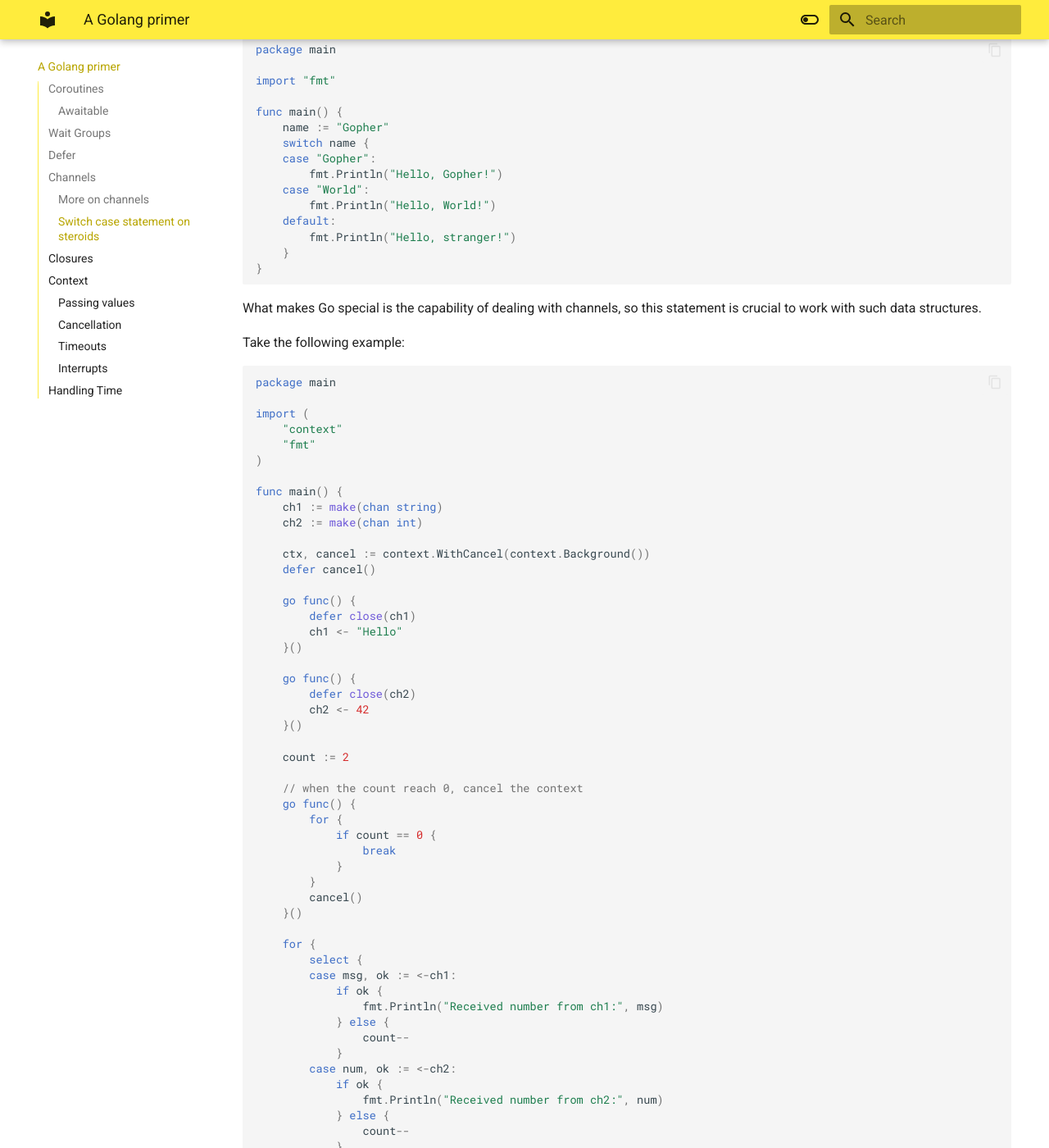
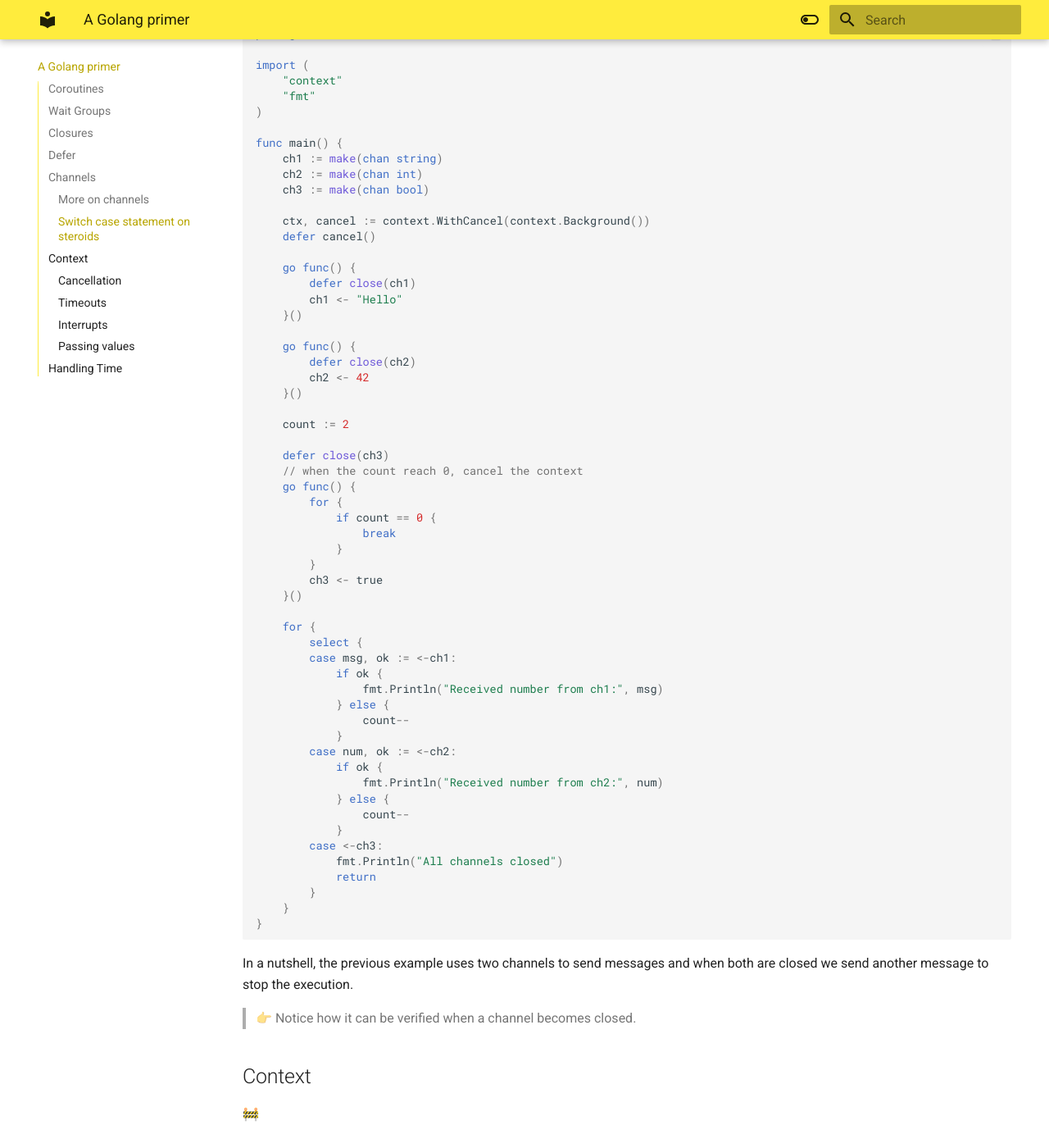
Before and after one commit to a-inacio/edt-go, an MkDocs documentation site: the page built from docs/a-golang-primer.md, in a window 1280 px wide and 1400 px high, scrolled down 6360 px. Shown: the whole window at 82% size. Built offline with MkDocs 1.6.1 and Material for MkDocs 9.7.7, drawn with Linux system fonts in a browser that asks for light colours; some of the changed text lies outside the part shown.

Commit message:
docs: Reorganize chapters

````diff
--- a/docs/a-golang-primer.md
+++ b/docs/a-golang-primer.md
@@ -50,30 +50,6 @@ The functions `foo` and `bar` are executed in parallel, just by utilising the na
 
 > ⚠️ Please note that using a `time.Sleep`, to assume that both functions had enough time to complete, is an improper way of solving the problem.
 > The idea is to avoid including other concepts simultaneously.
-
-### Awaitable
-
-This library offers a construct, the `awaitable`, that specially relies on goroutines under the hood and fulfils the need of running something in parallel to latter retrieve a result.
-
-It is not the aim of this library to hide the power and quirks of Go, but it is a common pattern that invariably requires a combination of techniques to achieve the wanted behavior.
-
-Take the following example:
-```go
-func main(){
-    ...
-
-    awaitable := AwaitFor(nil, expirable.NewBuilder().
-        FromOperation(func(ctx context.Context) (action.Result, error) {
-            time.Sleep(1 * time.Second)
-            return 42, nil
-        }).
-        Go)
-
-    ...
-
-    res, err := GetValue[int](awaitable)
-}
-```
 
 ## Wait Groups
 
@@ -320,6 +300,80 @@ import (
 func main() {
     ch1 := make(chan string)
     ch2 := make(chan int)
+	ch3 := make(chan bool)
+
+    ctx, cancel := context.WithCancel(context.Background())
+    defer cancel()
+
+    go func() {
+        defer close(ch1)
+        ch1 <- "Hello"
+    }()
+
+    go func() {
+        defer close(ch2)
+        ch2 <- 42
+    }()
+
+    count := 2
+
+	defer close(ch3)
+    // when the count reach 0, cancel the context
+    go func() {
+        for {
+            if count == 0 {
+                break
+            }
+        }
+		ch3 <- true
+    }()
+
+    for {
+        select {
+        case msg, ok := <-ch1:
+            if ok {
+                fmt.Println("Received number from ch1:", msg)
+            } else {
+                count--
+            }
+        case num, ok := <-ch2:
+            if ok {
+                fmt.Println("Received number from ch2:", num)
+            } else {
+                count--
+            }
+        case <-ch3:
+            fmt.Println("All channels closed")
+            return
+        }
+    }
+}
+```
+
+In a nutshell, the previous example uses two channels to send messages and when both are closed we send another message to stop the execution.
+
+> 👉 Notice how it can be verified when a channel becomes closed.
+
+## Context
+
+🚧
+
+### Cancellation
+
+🚧
+
+Take the following example:
+```go
+package main
+
+import (
+    "context"
+    "fmt"
+)
+
+func main() {
+    ch1 := make(chan string)
+    ch2 := make(chan int)
 
     ctx, cancel := context.WithCancel(context.Background())
     defer cancel()
````
Also changed, not shown: other parts of docs/a-golang-primer.md (+8 -17 lines).
